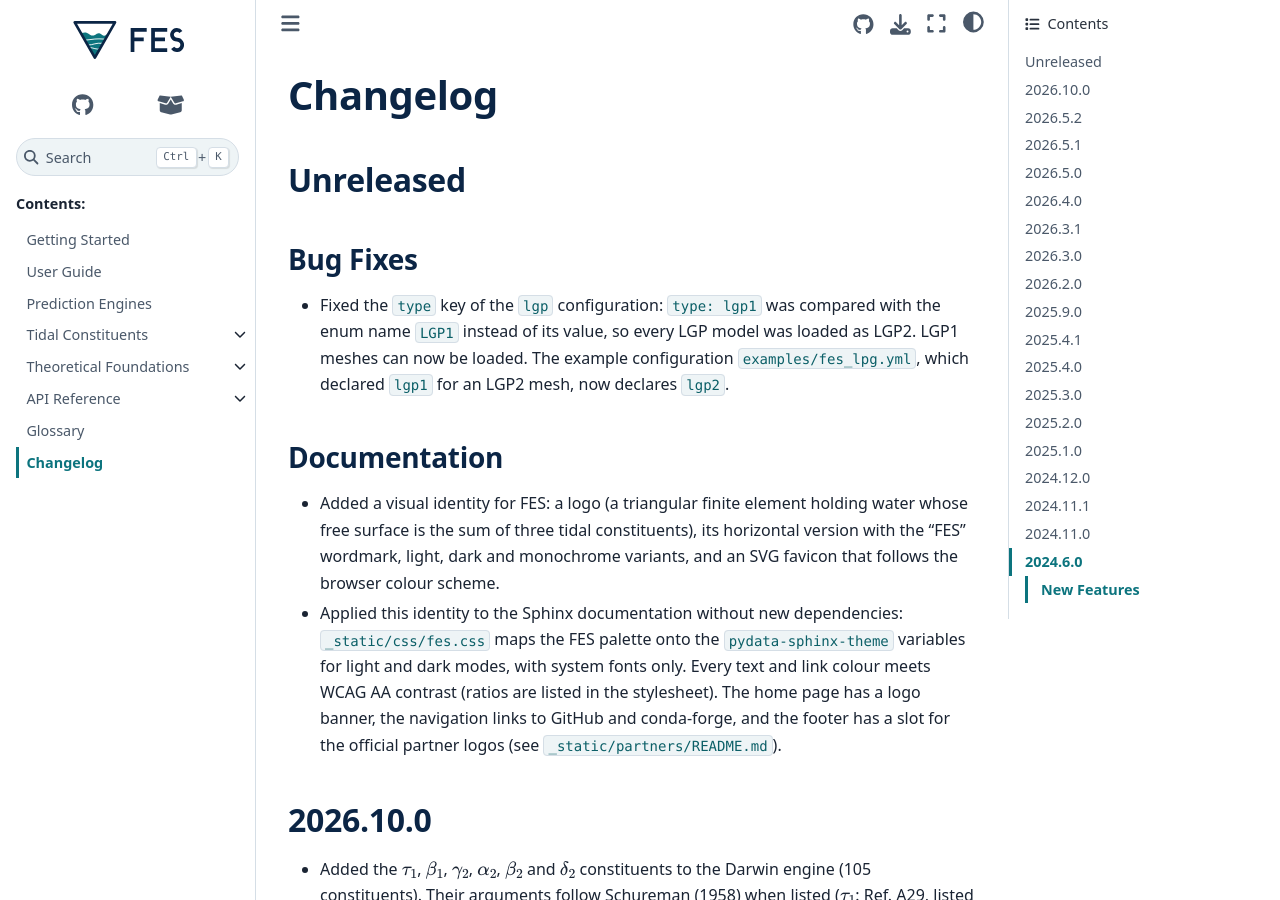
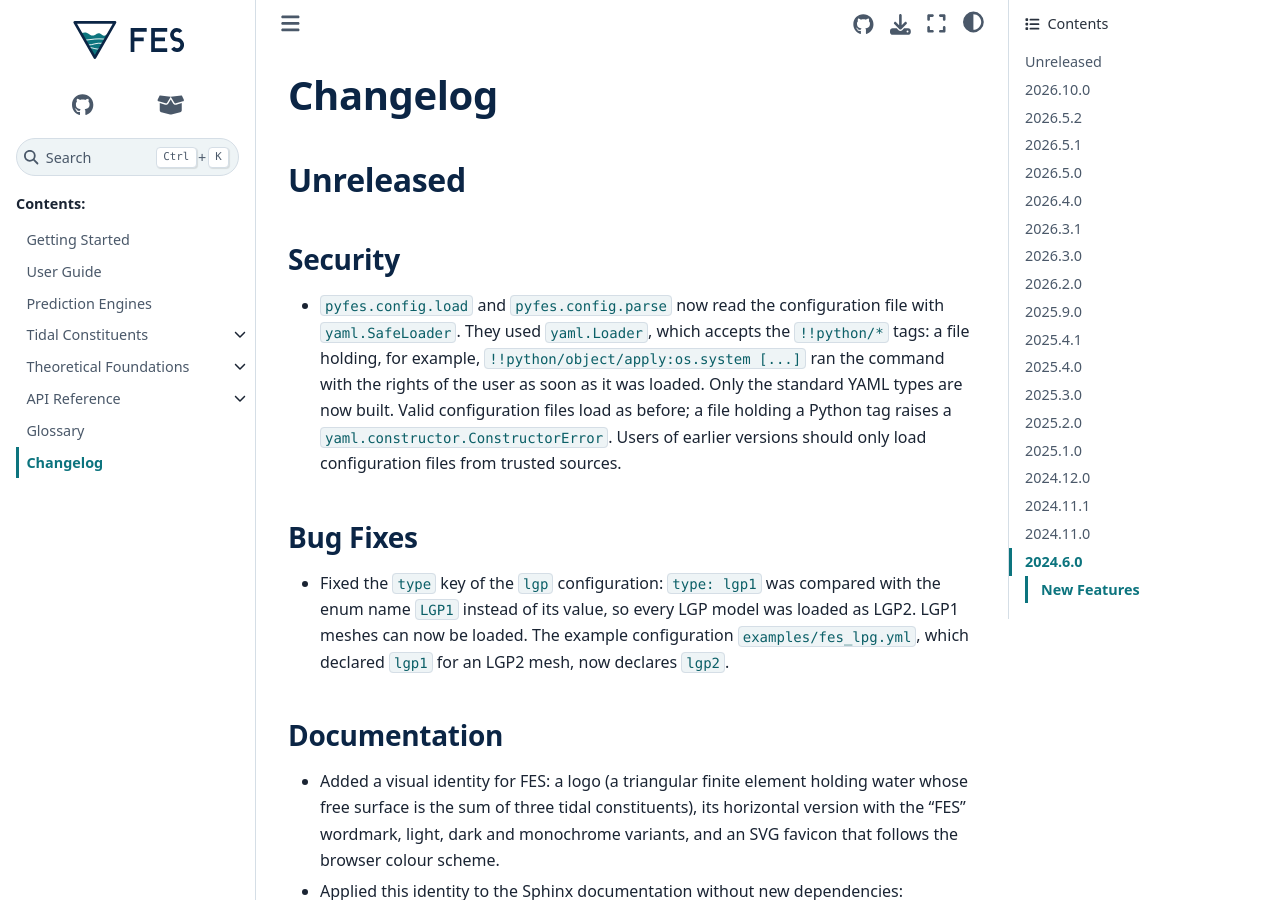
Before and after one commit to CNES/aviso-fes, a Sphinx documentation site: the page built from docs/source/changelog.rst, in a window 1280 px wide and 900 px high. Built offline with Sphinx 7.4.7 and the Sphinx Book theme 1.1.4, drawn with Linux system fonts in a browser that asks for light colours; pages that are not in the unit, such as notebooks, are missing from menus; the version number could not be read and is left out.

Commit message:
docs(changelog): describe the switch to the safe YAML loader

```diff
--- a/docs/source/changelog.rst
+++ b/docs/source/changelog.rst
@@ -5,6 +5,17 @@ Changelog
 
 Unreleased
 ==========
+
+Security
+--------
+* ``pyfes.config.load`` and ``pyfes.config.parse`` now read the configuration
+  file with ``yaml.SafeLoader``. They used ``yaml.Loader``, which accepts the
+  ``!!python/*`` tags: a file holding, for example,
+  ``!!python/object/apply:os.system [...]`` ran the command with the rights of
+  the user as soon as it was loaded. Only the standard YAML types are now
+  built. Valid configuration files load as before; a file holding a Python
+  tag raises a ``yaml.constructor.ConstructorError``. Users of earlier
+  versions should only load configuration files from trusted sources.
 
 Bug Fixes
 ---------
```
